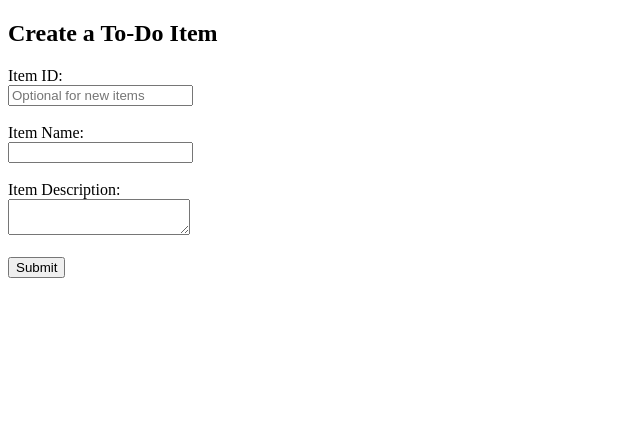
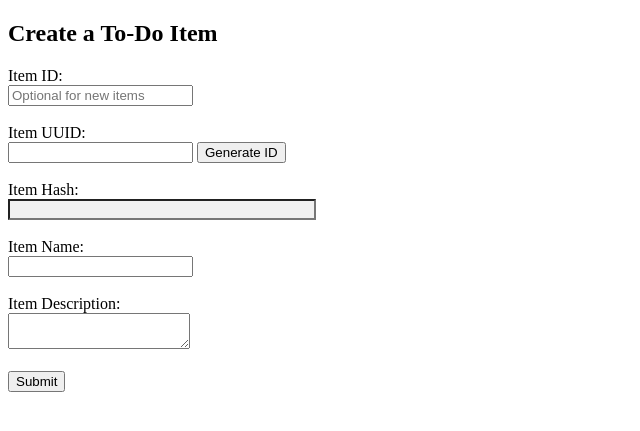
Before and after one commit to shubhmate/flask-todo-project, a Flask app: page / in a window 1280 px wide. Shown: the top 431 px of the page, without its empty margins (0-640 px from the left). Run offline with Flask 3, Linux system fonts and the light colour scheme.

```diff
--- a/app.py
+++ b/app.py
@@ -1,7 +1,13 @@
 import json
-from flask import Flask, jsonify, render_template
+from flask import Flask, jsonify, request, redirect, render_template
+from pymongo import MongoClient
 
 app = Flask(__name__)
+
+# Setup MongoDB connection
+client = MongoClient("")
+db = client["todo_db"]
+collection = db["items"]
 
 # Helper function to read the backend file
 def read_backend_data():
@@ -18,9 +24,23 @@ def get_data():
     # Return the data as a JSON response
     return jsonify(data)
 
-if __name__ == '__main__':
-    app.run(debug=True)
+@app.route('/submit_todoitem', methods=['POST'])
+def submit_todo():
+    # Get data from the form
+    name = request.form.get('item_name')
+    description = request.form.get('item_description')
+
+    # Store in MongoDB using insert_one
+    collection.insert_one({
+        "item_name": name,
+        "item_description": description
+    })
+
+    return "Item saved successfully!", 201
 
 @app.route('/')
 def todo_page():
     return render_template('todo.html')
+
+if __name__ == '__main__':
+    app.run(debug=True)
--- a/templates/todo.html
+++ b/templates/todo.html
@@ -6,6 +6,13 @@
         <!-- New Item ID field -->
         <label for="item_id">Item ID:</label><br>
         <input type="text" id="item_id" name="item_id" placeholder="Optional for new items"><br><br>
+        <!-- New Item UUID field -->
+        <label for="item_uuid">Item UUID:</label><br>
+        <input type="text" id="item_uuid" name="item_uuid" readonly>
+        <button type="button" onclick="generateUUID()">Generate ID</button><br><br>
+        <!-- New Item Hash field -->
+        <label for="item_hash">Item Hash:</label><br>
+        <input type="text" id="item_hash" name="item_hash" readonly style="background-color: #f0f0f0; width: 300px;"><br><br>
         <label for="name">Item Name:</label><br>
         <input type="text" id="name" name="item_name" required><br><br>
         <label for="desc">Item Description:</label><br>
```
Also changed, not shown: Database.py (added, +21 -0 lines).
